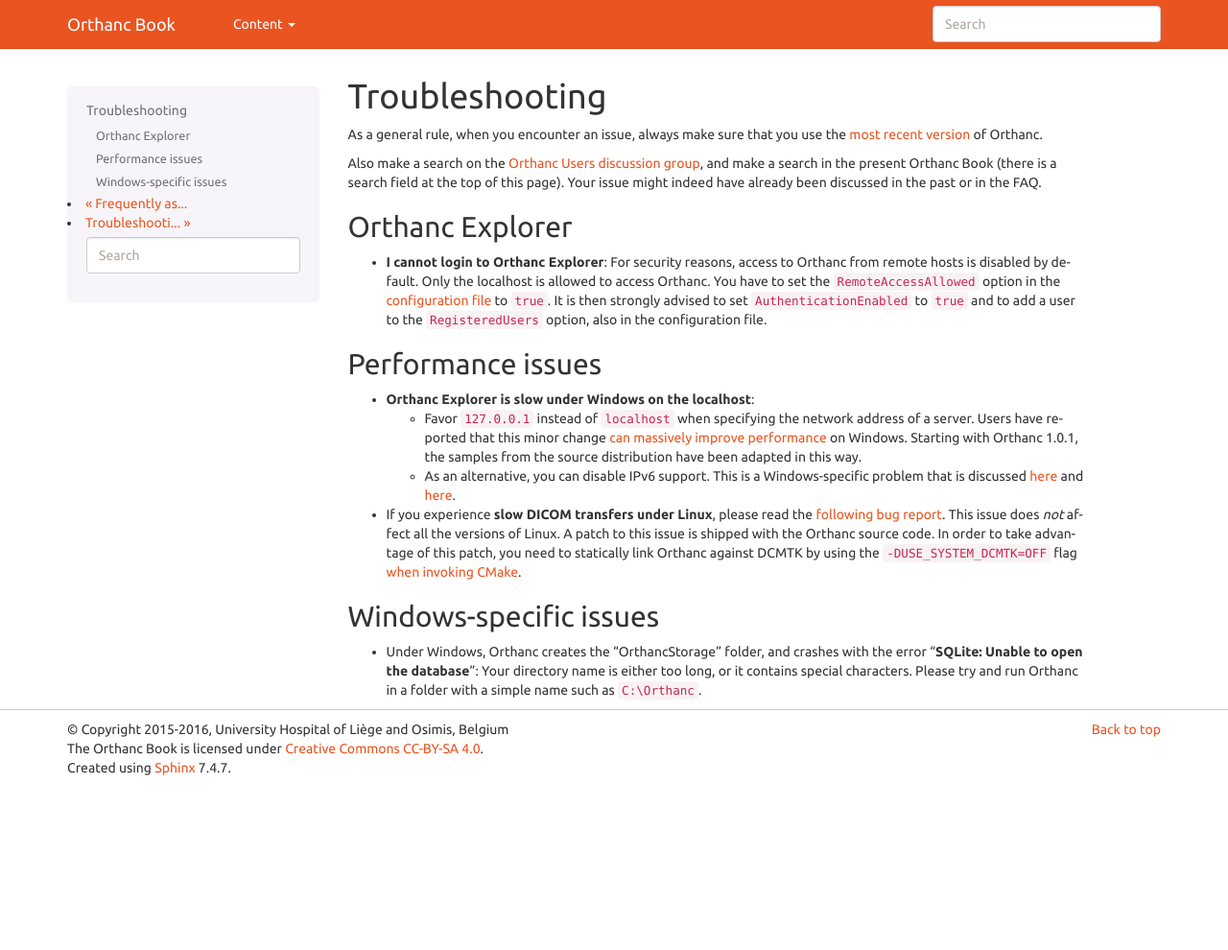
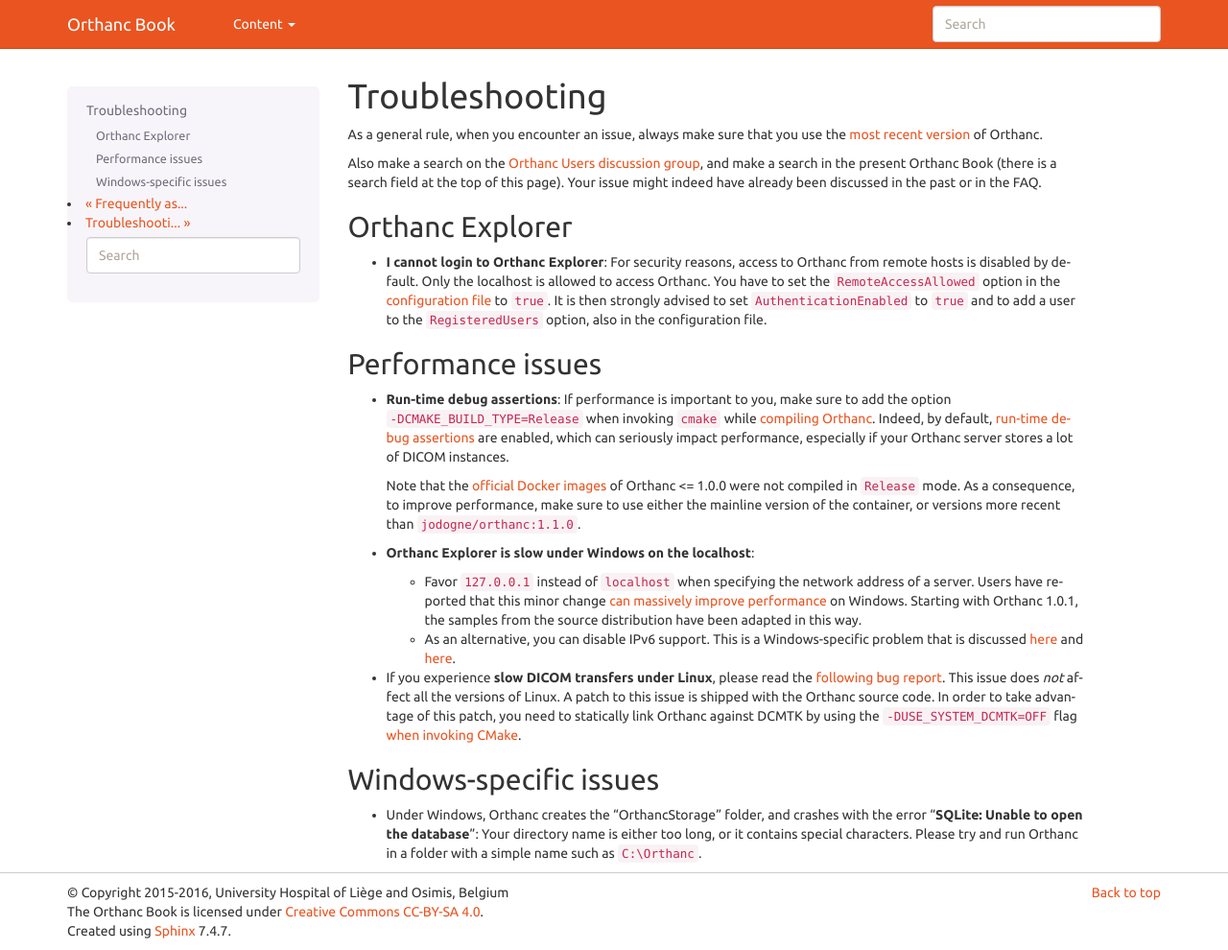
Before and after one commit to orthanc-mirrors/orthanc-book, a Sphinx documentation site: the page built from Sphinx/source/faq/troubleshooting.rst, in a window 1280 px wide and 990 px high. Shown: the whole window at 96% size. Built offline with Sphinx 7.4.7, drawn with Linux system fonts in a browser that asks for light colours.

Commit message:
runtime assertions

```diff
--- a/Sphinx/source/faq/troubleshooting.rst
+++ b/Sphinx/source/faq/troubleshooting.rst
@@ -28,6 +28,20 @@
 
 Performance issues
 ------------------
+
+* **Run-time debug assertions**: If performance is important to you,
+  make sure to add the option ``-DCMAKE_BUILD_TYPE=Release`` when
+  invoking ``cmake`` while :ref:`compiling Orthanc
+  <compiling>`. Indeed, by default, `run-time debug assertions
+  <https://en.wikipedia.org/wiki/Assertion_(software_development)#Assertions_for_run-time_checking>`_
+  are enabled, which can seriously impact performance, especially if
+  your Orthanc server stores a lot of DICOM instances.
+
+  Note that the `official Docker images
+  <https://github.com/jodogne/OrthancDocker>`__ of Orthanc <= 1.0.0
+  were not compiled in ``Release`` mode. As a consequence, to improve
+  performance, make sure to use either the mainline version of the
+  container, or versions more recent than ``jodogne/orthanc:1.1.0``.
 
 * **Orthanc Explorer is slow under Windows on the localhost**:
 
```
Also changed, not shown: Sphinx/source/faq/compiling.rst (+11 -0 lines).
